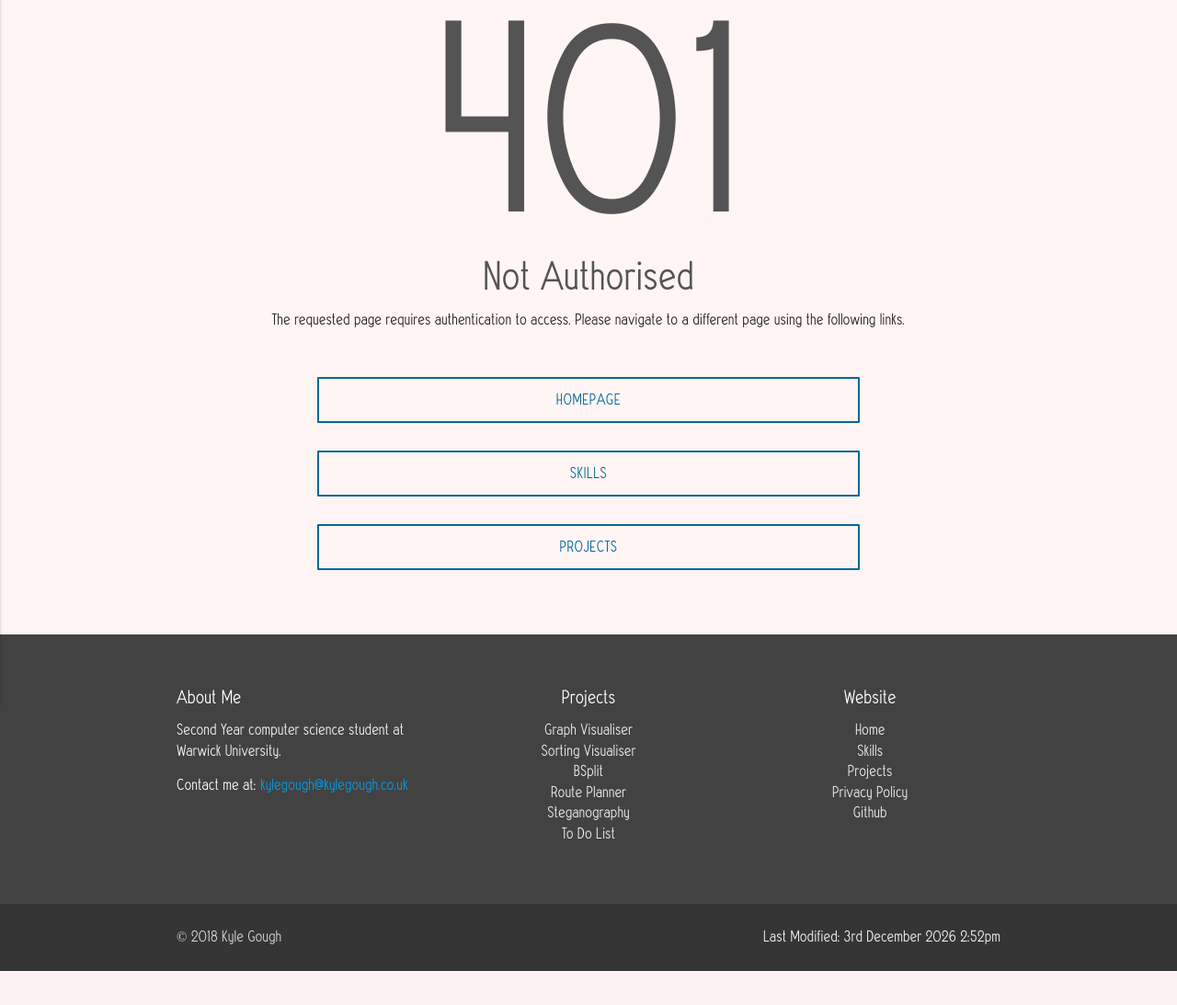
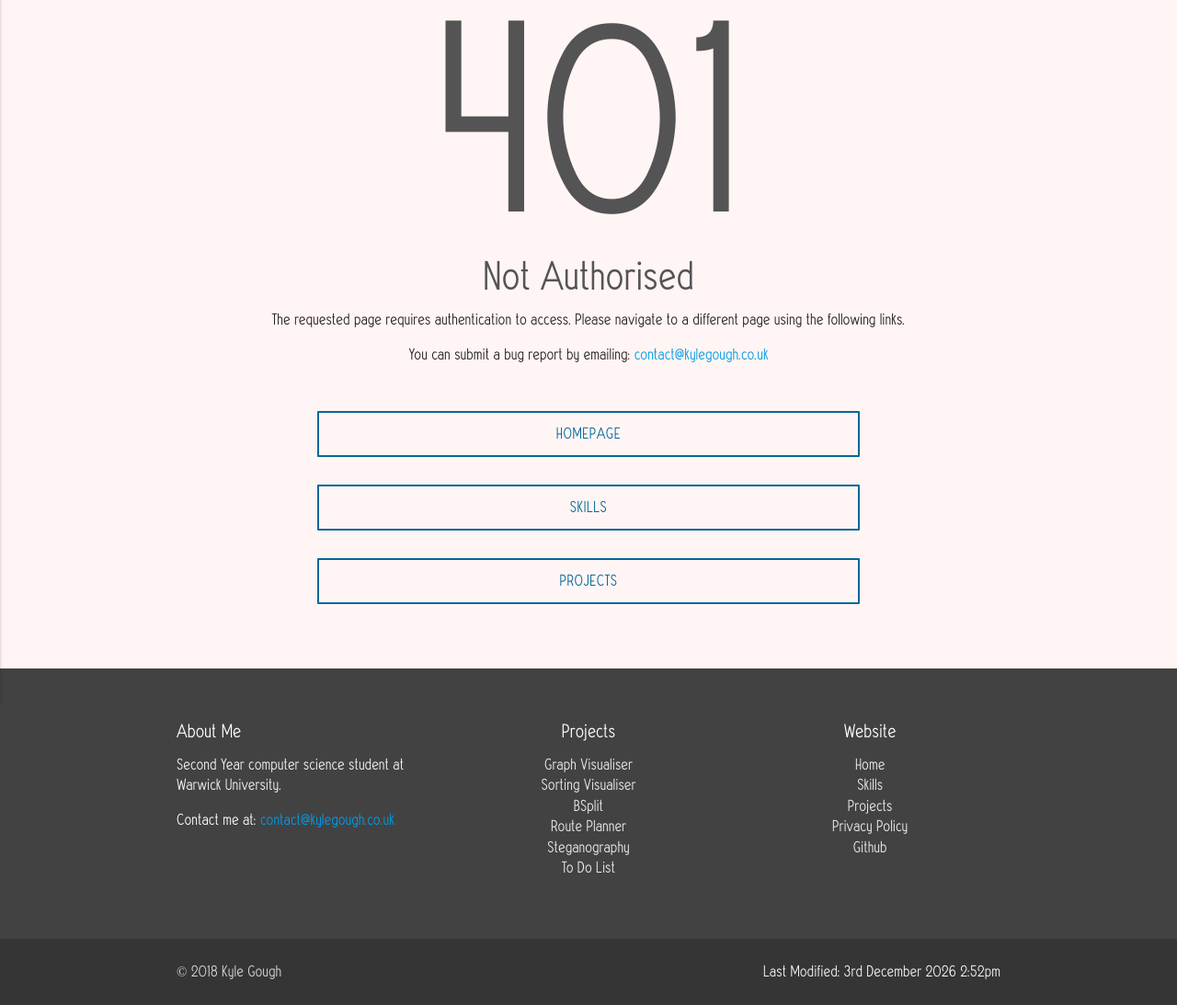
Before and after one commit to KyleGough/portfolio-php, a PHP site: page /error_pages/401.php in a window 1280 px wide. Shown: the part 94-1187 px from the top of the page at 92% size. Before the commit the page ends 1150 px from the top, so only its background shows below. Run offline with PHP 8.4, Linux system fonts and the light colour scheme; some libraries are stand-ins or nearby versions; some web fonts are replaced.

Commit message:
Added email report to error pages and footer.

```diff
--- a/error_pages/401.php
+++ b/error_pages/401.php
@@ -27,6 +27,7 @@
           <h1 class="error-code m-b-0">401</h1>
           <h3 class="error-detail m-t-0">Not Authorised</h3>
           <p>The requested page requires authentication to access. Please navigate to a different page using the following links.</p>
+          <p>You can submit a bug report by emailing: <a href"mailto:contact@kylegough.co.uk">contact@kylegough.co.uk</a></p>
         </div>
       </div>
       <div class="row">
--- a/error_pages/403.php
+++ b/error_pages/403.php
@@ -27,6 +27,7 @@
           <h1 class="error-code m-b-0">403</h1>
           <h3 class="error-detail m-t-0">Forbidden</h3>
           <p>You don't have permission to access this page. Please navigate to a different page using the following links.</p>
+          <p>You can submit a bug report by emailing: <a href"mailto:contact@kylegough.co.uk">contact@kylegough.co.uk</a></p>
         </div>
       </div>
       <div class="row">
--- a/error_pages/404.php
+++ b/error_pages/404.php
@@ -27,6 +27,7 @@
           <h1 class="error-code m-b-0">404</h1>
           <h3 class="error-detail m-t-0">File Not Found</h3>
           <p>Unfortunately the requested page could not be found. Please navigate to a different page using the following links.</p>
+          <p>You can submit a bug report by emailing: <a href"mailto:contact@kylegough.co.uk">contact@kylegough.co.uk</a></p>
         </div>
       </div>
       <div class="row">
--- a/error_pages/405.php
+++ b/error_pages/405.php
@@ -27,6 +27,7 @@
           <h1 class="error-code m-b-0">405</h1>
           <h3 class="error-detail m-t-0">Method Not Allowed</h3>
           <p>The method is not allowed for the requested URL. Please navigate to a different page using the following links.</p>
+          <p>You can submit a bug report by emailing: <a href"mailto:contact@kylegough.co.uk">contact@kylegough.co.uk</a></p>
         </div>
       </div>
       <div class="row">
--- a/error_pages/500.php
+++ b/error_pages/500.php
@@ -27,6 +27,7 @@
           <h1 class="error-code m-b-0">500</h1>
           <h3 class="error-detail m-t-0">Internal Server Error</h3>
           <p>Unfortunately the server encountered an internal error. Please navigate to a different page using the following links.</p>
+          <p>You can submit a bug report by emailing: <a href"mailto:contact@kylegough.co.uk">contact@kylegough.co.uk</a></p>
         </div>
       </div>
       <div class="row">
--- a/footer.php
+++ b/footer.php
@@ -4,7 +4,7 @@
       <div class="col l4 m12 s12 m-v-2">
         <h5 class="white-text">About Me</h5>
         <p class="grey-text text-lighten-4">Second Year computer science student at Warwick University.</p>
-        <p>Contact me at: <a href="mailto:kylegough@kylegough.co.uk">kylegough@kylegough.co.uk</a></p>
+        <p>Contact me at: <a href="mailto:contact@kylegough.co.uk">contact@kylegough.co.uk</a></p>
       </div>
       <div class="col l4 m6 s6 center m-v-2">
         <h5 class="white-text">Projects</h5>
```
